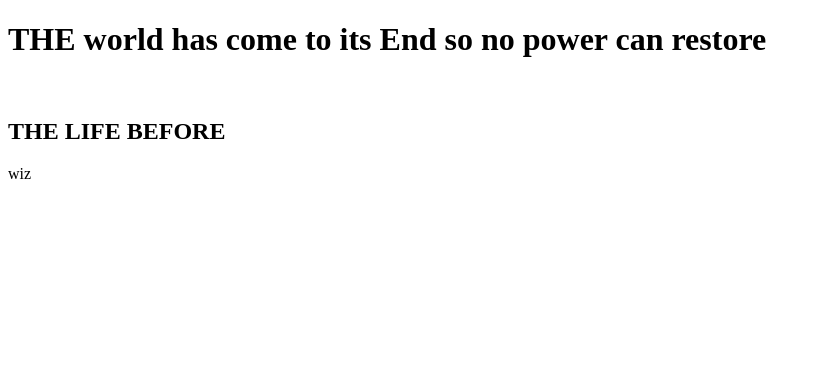
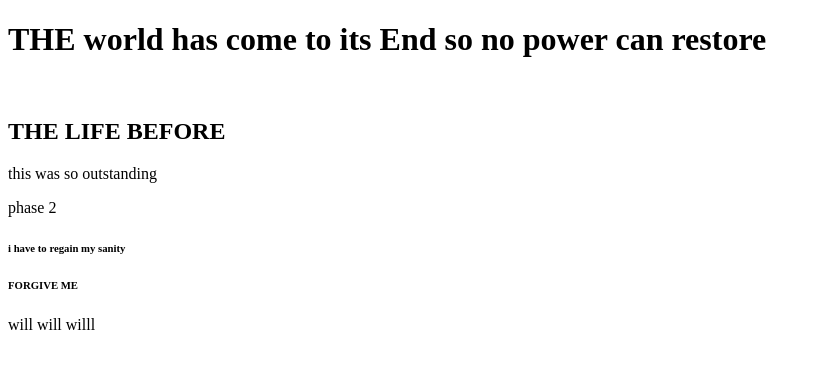
Before and after one commit to abdularahmantechcampus/TechCampus-ONe, a plain HTML site: page index.html in a window 1280 px wide. Shown: the whole page, without its empty margins (0-821 px from the left). Drawn offline with Linux system fonts and the light colour scheme.

Commit message:
done work

```diff
--- a/index.html
+++ b/index.html
@@ -7,6 +7,10 @@
         <h1>THE world has come to its End so no power can restore</h1>
         <BR>
         <h2>THE LIFE BEFORE</h2>
+        <p>this was so outstanding</p>
+        <p>phase 2</p>
+        <h6>i have to regain my sanity</h6>
+        <h6>FORGIVE ME</h6>
+        <p>will will willl</p>
     </body>
 </html>
-wiz
```
Also changed, not shown: 1 other file.
